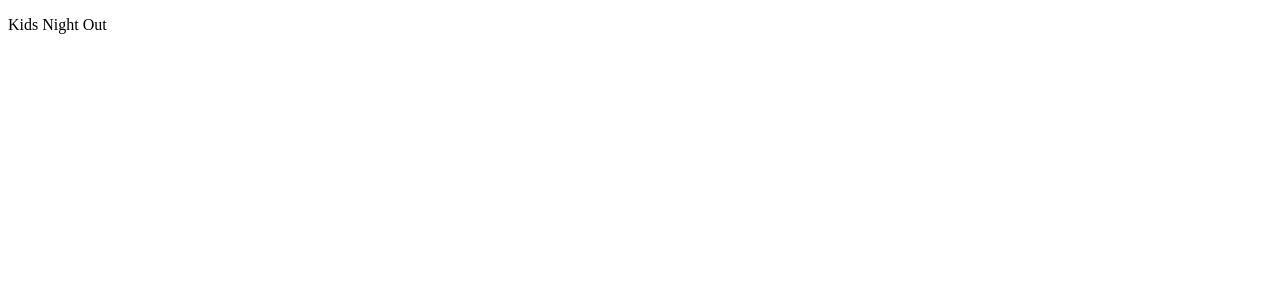
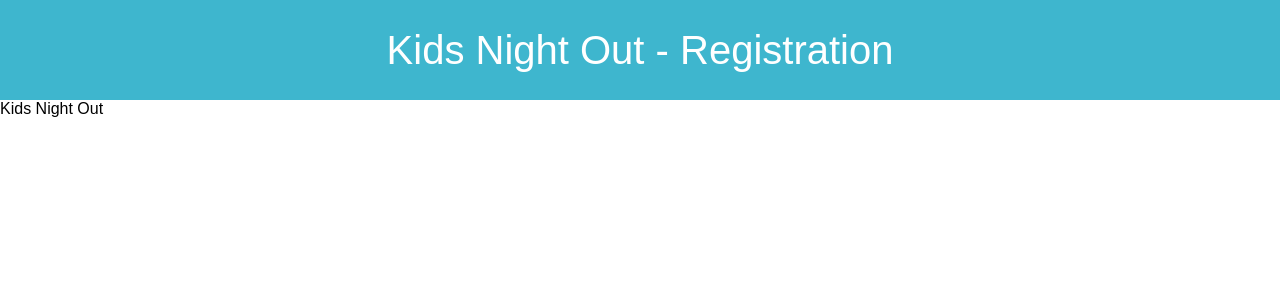
Before and after one commit to luxway/kids-night-out, a React (Create React App) app: page / in a window 1280 px wide. Shown: the top 300 px of the page. Built offline with nearby package versions, Linux system fonts and the light colour scheme.

Commit message:
Added theme, global style, and nav

```diff
--- a/src/App.js
+++ b/src/App.js
@@ -1,9 +1,16 @@
 import React from 'react'
+import {Nav} from './sections/main'
+import Theme from './Theme'
+import {GlobalStyle} from './GlobalStyles'
 
 const App = () => {
     return (
         <>
-            <p>Kids Night Out</p>
+            <Theme>
+                <GlobalStyle />
+                <Nav />
+                <p>Kids Night Out</p>
+            </Theme>
         </>
     )
 }
```
